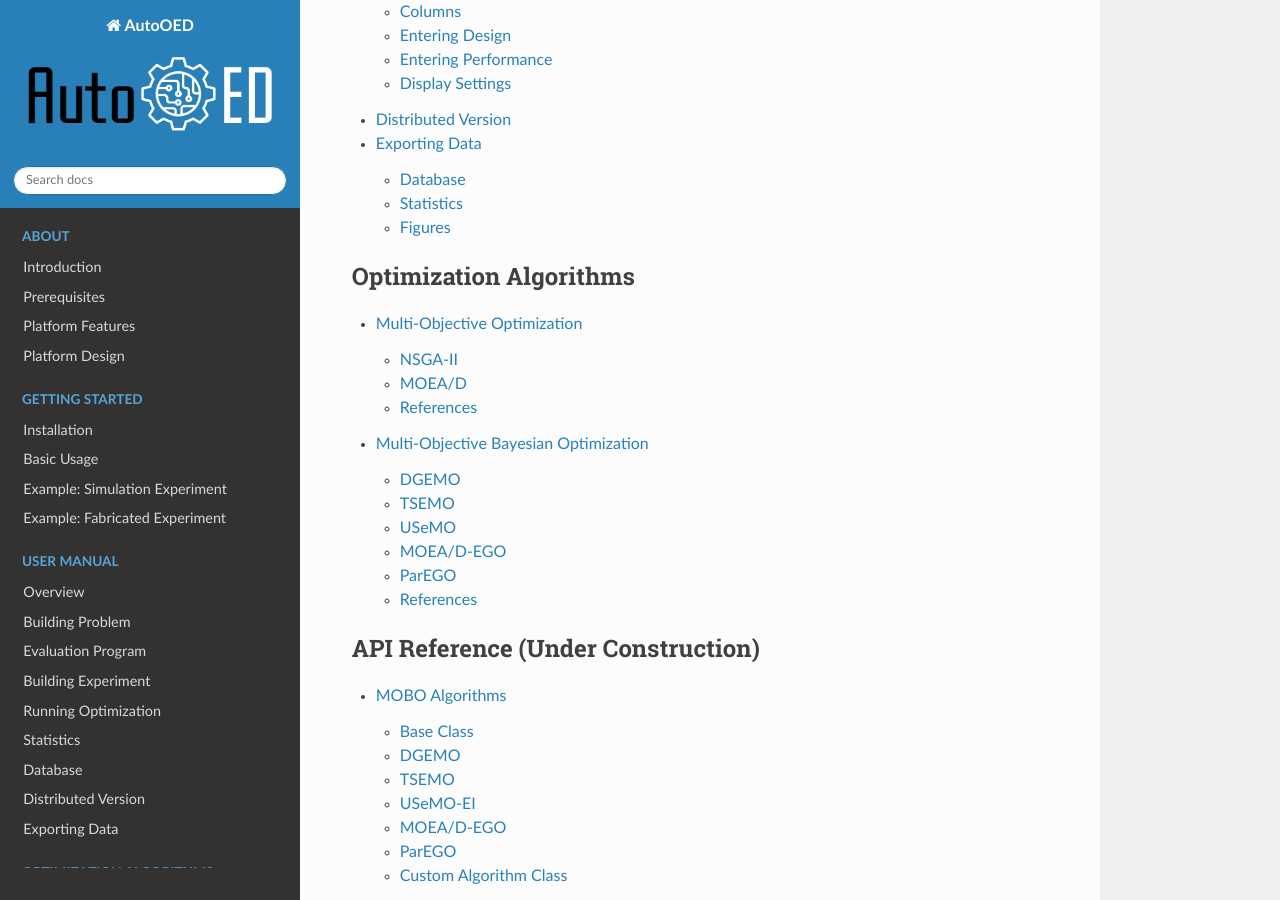
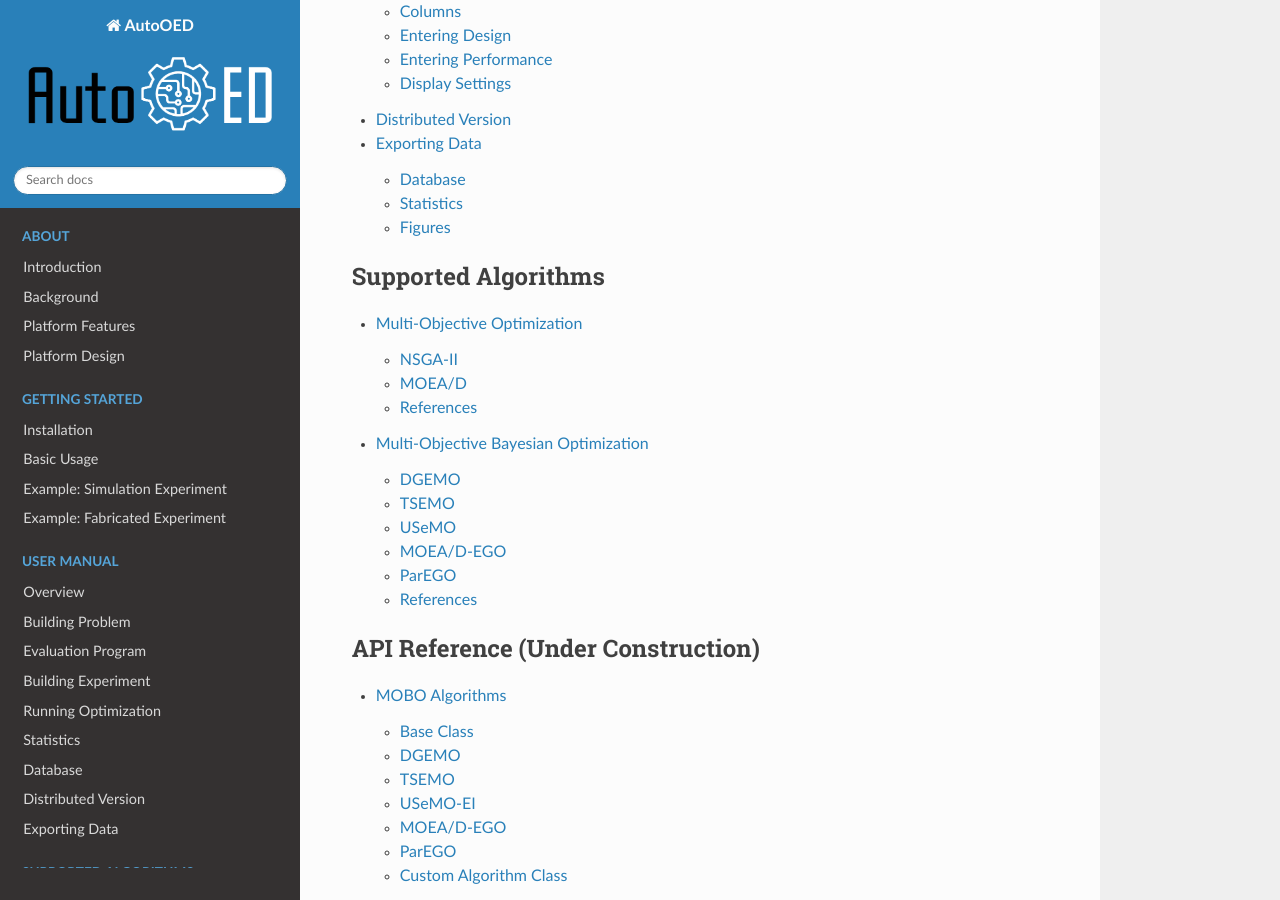
Before and after one commit to yunshengtian/AutoOED, a Sphinx documentation site: the page built from docs/source/index.rst, in a window 1280 px wide and 900 px high, scrolled down 1768 px. Built offline with Sphinx 7.4.7 and the Read the Docs theme 2.0.0, drawn with Linux system fonts in a browser that asks for light colours; some of the changed text lies outside the part shown.

Commit message:
update docs: rename "prerequisites" to "background"

```diff
--- a/docs/source/content/about/prerequisites.rst
+++ b/docs/source/content/about/background.rst
@@ -1,6 +1,6 @@
-'''''''''''''
-Prerequisites
-'''''''''''''
+''''''''''
+Background
+''''''''''
 
 Optimal Experiment Design
 -------------------------
--- a/docs/source/index.rst
+++ b/docs/source/index.rst
@@ -11,7 +11,7 @@ Welcome to AutoOED's documentation!
    :caption: About
 
    content/about/introduction
-   content/about/prerequisites
+   content/about/background
    content/about/platform-features
    content/about/platform-design
 
@@ -43,7 +43,7 @@ Welcome to AutoOED's documentation!
 
 .. toctree::
    :maxdepth: 2
-   :caption: Optimization Algorithms
+   :caption: Supported Algorithms
 
    content/algorithms/moo
    content/algorithms/mobo
```
